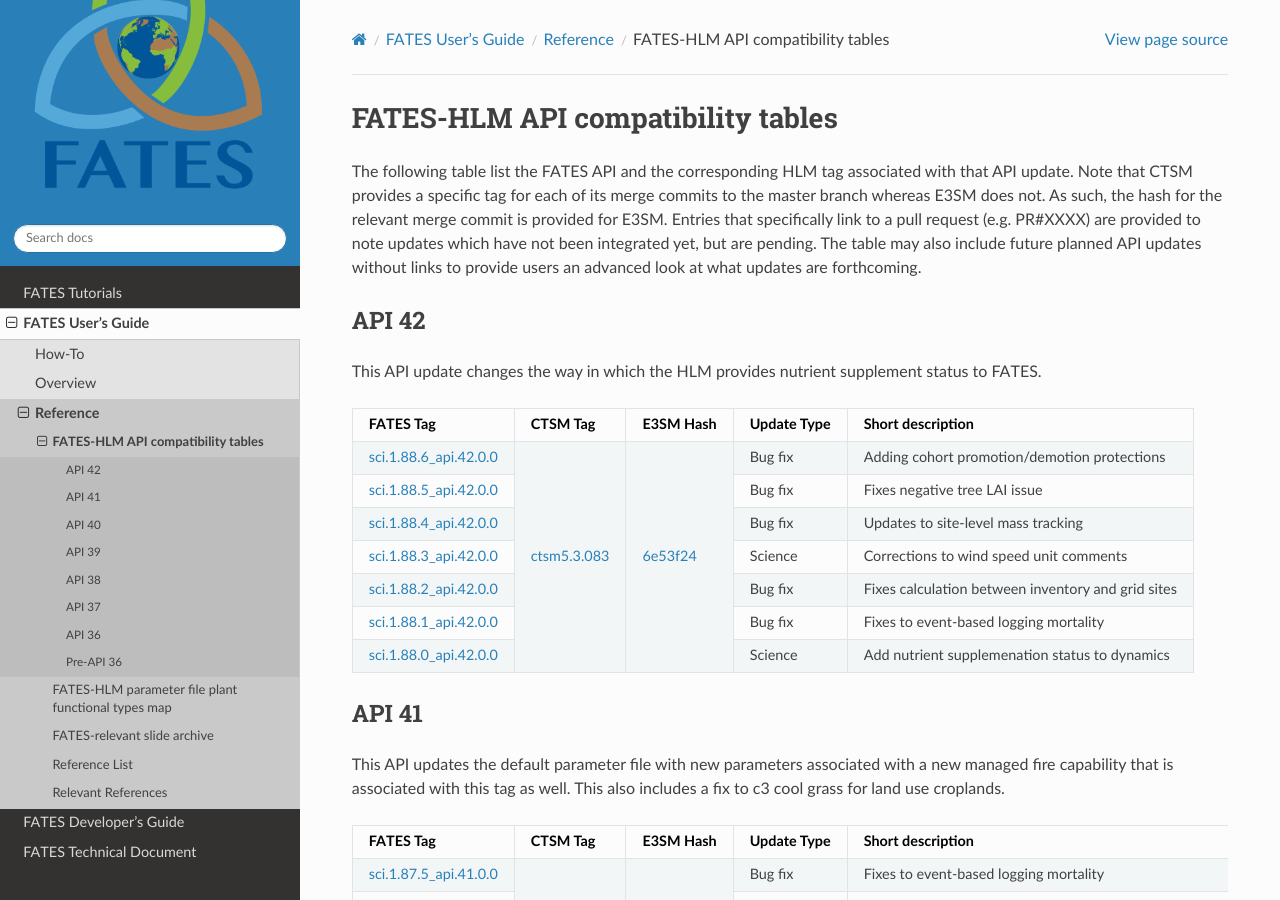
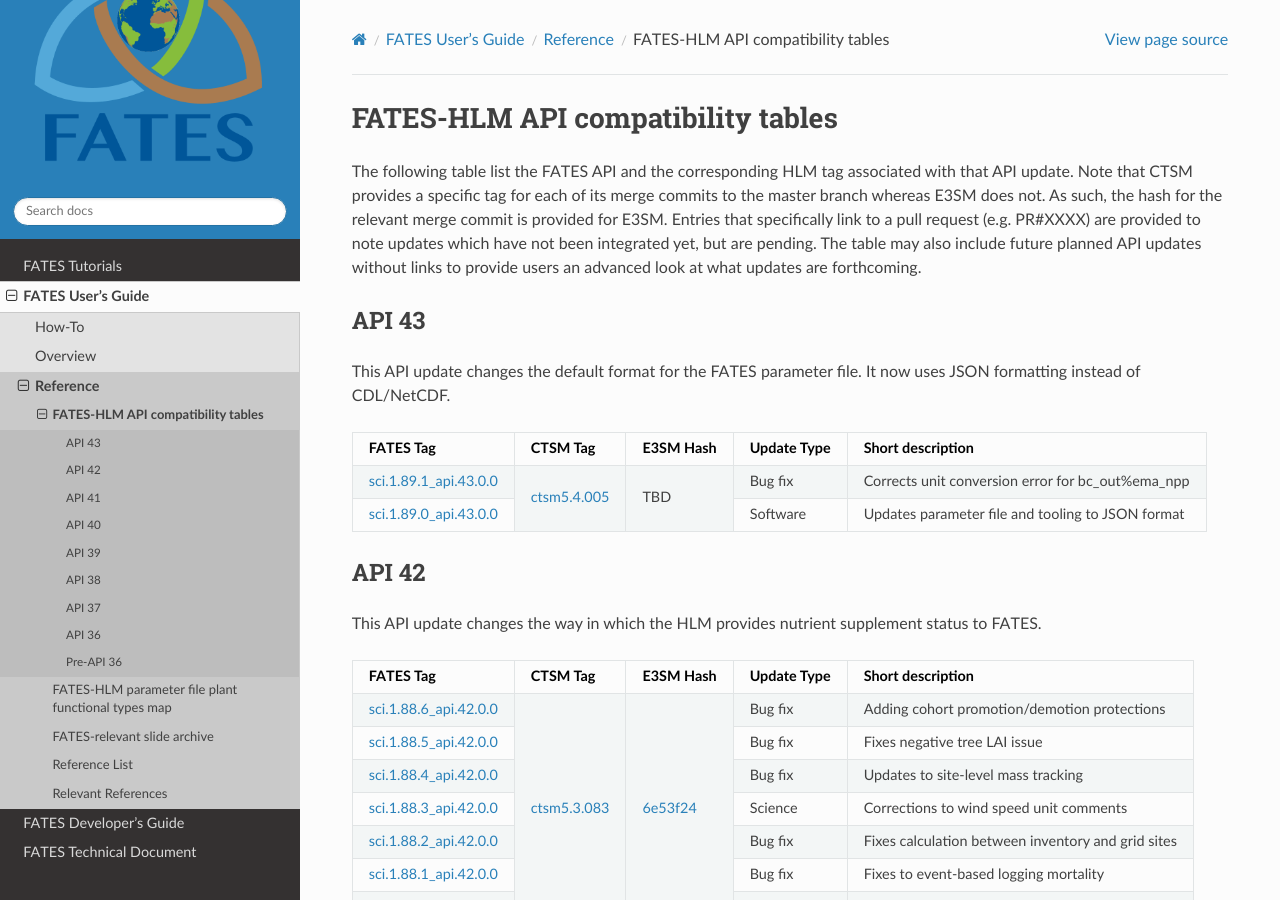
Before and after one commit to NGEET/fates-users-guide, a Sphinx documentation site: the page built from docs/source/user/release-tags-compat-table.rst, in a window 1280 px wide and 900 px high. Built offline with Sphinx 7.4.7 and the Read the Docs theme 3.1.0, drawn with Linux system fonts in a browser that asks for light colours.

Commit message:
add API 43 table to compat page

```diff
--- a/docs/source/user/release-tags-compat-table.rst
+++ b/docs/source/user/release-tags-compat-table.rst
@@ -2,6 +2,19 @@ FATES-HLM API compatibility tables
 =============================================
 
 The following table list the FATES API and the corresponding HLM tag associated with that API update.  Note that CTSM provides a specific tag for each of its merge commits to the master branch whereas E3SM does not.  As such, the hash for the relevant merge commit is provided for E3SM.  Entries that specifically link to a pull request (e.g. PR#XXXX) are provided to note updates which have not been integrated yet, but are pending.  The table may also include future planned API updates without links to provide users an advanced look at what updates are forthcoming.
+
+API 43
+------
+
+This API update changes the default format for the FATES parameter file.  It now uses JSON formatting instead of CDL/NetCDF.
+
++--------------------------+----------------+------------+-------------+-------------------------------------------------------------+
+| FATES Tag                | CTSM Tag       | E3SM Hash  | Update Type | Short description                                           |
++==========================+================+============+=============+=============================================================+
+| `sci.1.89.1_api.43.0.0`_ |                |            | Bug fix     | Corrects unit conversion error for bc_out%ema_npp           |
++--------------------------+                +            +-------------+-------------------------------------------------------------+
+| `sci.1.89.0_api.43.0.0`_ | `ctsm5.4.005`_ | TBD        | Software    | Updates parameter file and tooling to JSON format           |
++--------------------------+----------------+------------+-------------+-------------------------------------------------------------+
 
 API 42
 ------
@@ -208,6 +221,9 @@ For compatibility with API 35 and earlier, please see :doc:`/user/Table-of-FATES
 
 .. [#] Users wanting to run non-land use run modes should avoid this tag due `issue #1221`_.  The next fates tag addresses this issue.
 
+.. _sci.1.89.1_api.43.0.0: https://github.com/NGEET/fates/releases/tag/sci.1.89.1_api.43.0.0
+.. _sci.1.89.0_api.43.0.0: https://github.com/NGEET/fates/releases/tag/sci.1.89.0_api.43.0.0
+
 .. _sci.1.88.6_api.42.0.0: https://github.com/NGEET/fates/releases/tag/sci.1.88.6_api.42.0.0
 .. _sci.1.88.5_api.42.0.0: https://github.com/NGEET/fates/releases/tag/sci.1.88.5_api.42.0.0
 .. _sci.1.88.4_api.42.0.0: https://github.com/NGEET/fates/releases/tag/sci.1.88.4_api.42.0.0
@@ -280,6 +296,7 @@ For compatibility with API 35 and earlier, please see :doc:`/user/Table-of-FATES
 .. _sci.1.77.1_api.36.0.0: https://github.com/NGEET/fates/releases/tag/sci.1.77.1_api.36.0.0
 .. _sci.1.77.0_api.36.0.0: https://github.com/NGEET/fates/releases/tag/sci.1.77.0_api.36.0.0
 
+.. _ctsm5.4.005: https://github.com/ESCOMP/CTSM/releases/tag/ctsm5.4.005
 .. _ctsm5.3.083: https://github.com/ESCOMP/CTSM/releases/tag/ctsm5.3.083
 .. _ctsm5.3.077: https://github.com/ESCOMP/CTSM/releases/tag/ctsm5.3.077
 .. _ctsm5.3.070: https://github.com/ESCOMP/CTSM/releases/tag/ctsm5.3.070
```
